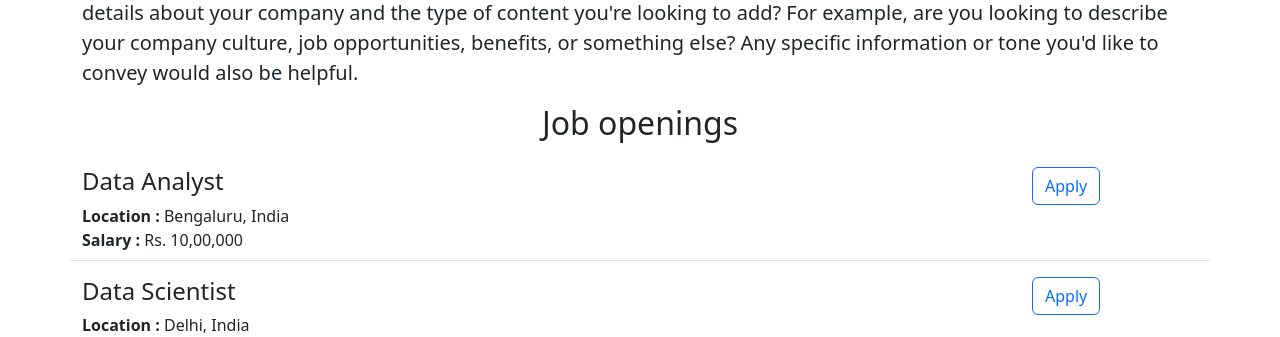
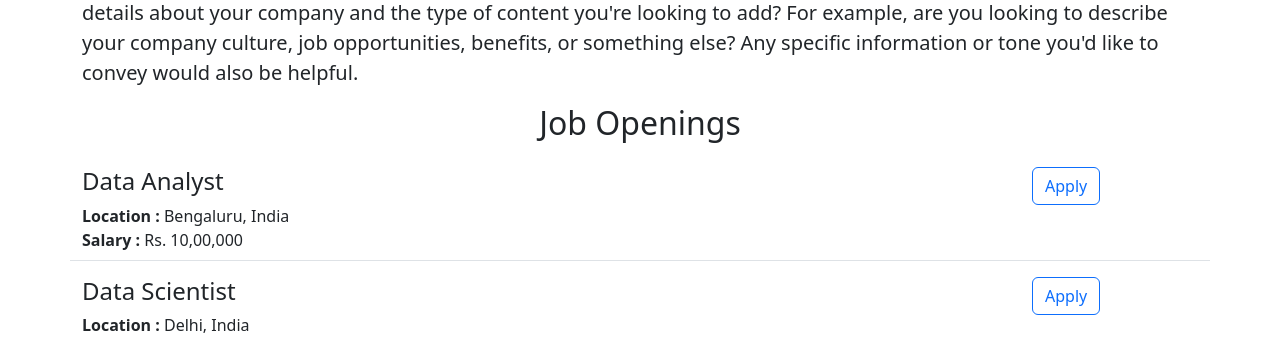
Before and after one commit to Hemasundher/careers-website, a Flask app: page / in a window 1280 px wide. Shown: the part 542-879 px from the top of the page. Run offline with Flask 3, Linux system fonts and the light colour scheme.

Commit message:
some changes

```diff
--- a/templates/home.html
+++ b/templates/home.html
@@ -32,7 +32,7 @@
     <p class='lead'>
     If you need assistance drafting content for your company's career page, I'd be happy to help. Could you provide more details about your company and the type of content you're looking to add? For example, are you looking to describe your company culture, job opportunities, benefits, or something else? Any specific information or tone you'd like to convey would also be helpful.</p>
 
-    <h2 class='text-center mt-2 mb-4'>Job openings</h2>
+    <h2 class='text-center mt-2 mb-4'>Job Openings</h2>
 
     <div>
 
```
